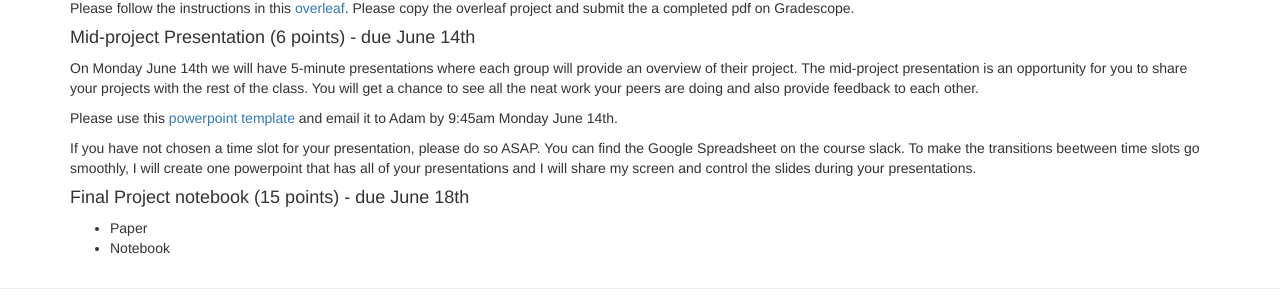
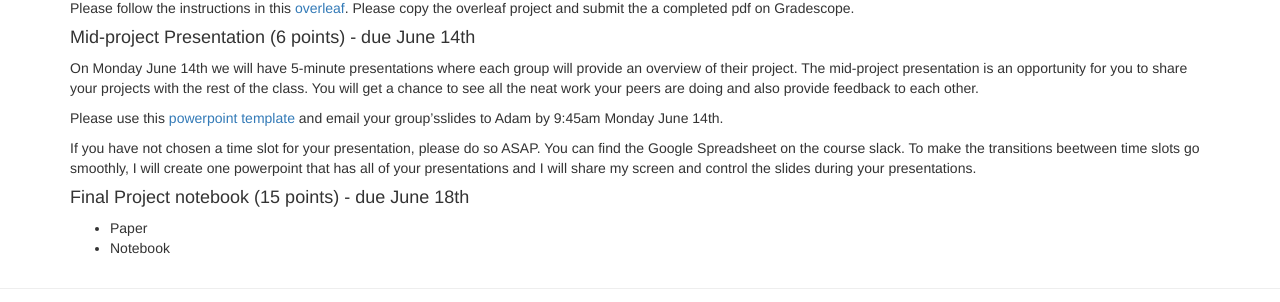
Before and after one commit to BC-COMS-2710/BC-COMS-2710.github.io, a Jekyll site: the page built from final_project.md, in a window 1280 px wide and 1245 px high. Shown: the part 876-1178 px from the top of the window. Built offline with Jekyll 4.4.1, drawn with Linux system fonts in a browser that asks for light colours; nearby versions of some CDN libraries.

Commit message:
final project presentaiton instructions small fix

```diff
--- a/final_project.md
+++ b/final_project.md
@@ -62,7 +62,7 @@ Please follow the instructions in this [overleaf](https://www.overleaf.com/read/
 On Monday June 14th we will have 5-minute presentations where each group will provide an overview of their project.
 The mid-project presentation is an opportunity for you to share your projects with the rest of the class. You will get a chance to see all the neat work your peers are doing and also provide feedback to each other.
 
-Please use this [powerpoint template](slides/project-presentations.pptx) and email it to Adam by 9:45am Monday June 14th.
+Please use this [powerpoint template](slides/project-presentations.pptx) and email your group'sslides to Adam by 9:45am Monday June 14th.
 
 If you have not chosen a time slot for your presentation, please do so ASAP. You can find the Google Spreadsheet on the course slack. To make the transitions beetween time slots go smoothly, I will create one powerpoint that has all of your presentations and I will share my screen and control the slides during your presentations.
 
```
